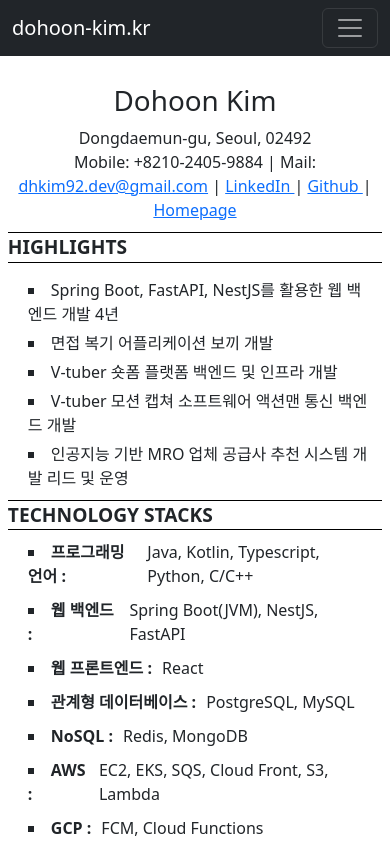
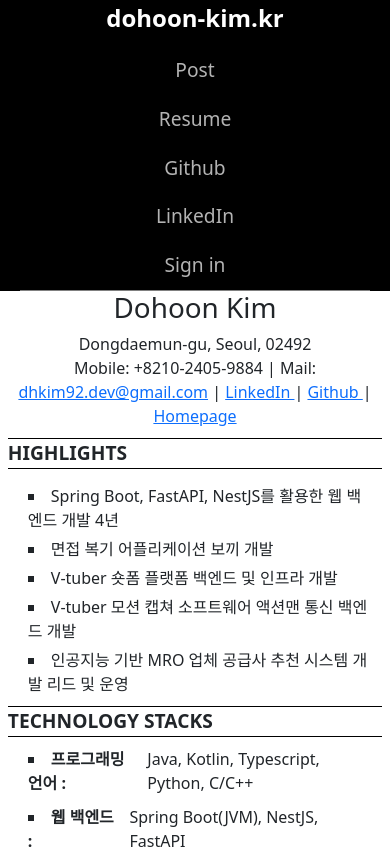
Before and after one commit to dhkim92-dev/blog_frontend_react, a React (Create React App) app: page /resume in a window 390 px wide. Shown: the top 849 px of the page. Built offline with nearby package versions, Linux system fonts and the light colour scheme; no server answers; a small style sheet from the web is missing.

Commit message:
홈 화면 수정 Navigation bar 수정

```diff
--- a/src/App.tsx
+++ b/src/App.tsx
@@ -46,9 +46,7 @@ function App() {
 
   return (
     <>
-      <Container>
-        <Row><NavigationBar/></Row>
-      </Container>
+        <NavigationBar/>
         <Routes>
           <Route path="/" element = {<HomeView/>}/>
           <Route path="/articles" element = {<ArticleView/>}/>
--- a/src/common/navigation/NavigationBar.tsx
+++ b/src/common/navigation/NavigationBar.tsx
@@ -1,8 +1,10 @@
 import React, { useEffect, useRef, useState } from "react";
-import {Container,Nav, Navbar, Button } from "react-bootstrap";
-import {Link, NavigateFunction, useNavigate} from 'react-router-dom'
+import {NavigateFunction, useNavigate} from 'react-router-dom'
 import useAuthentication from "../../common/hooks/useAuthenticated";
 import { signOut } from "../../domain/authentication/api/api";
+import "./css/navigation-bar.css"
+import ClickableText from "./components/ClickableText";
+import { Link } from "react-router-dom";
 
 const NavigationBar : React.FC = () => {
 	const navigate : NavigateFunction = useNavigate();
@@ -18,34 +20,29 @@ const NavigationBar : React.FC = () => {
 	}
 
 	return (
-		<Navbar expanded = {expanded} bg = 'dark' variant='dark' expand='lg' fixed='top' onToggle={toggle}>
-			<Container>
-				<Navbar.Brand as = {Link} to="/">dohoon-kim.kr</Navbar.Brand>
-				<Navbar.Toggle aria-controls='basic-navbar-nav'/>
-				<Navbar.Collapse id = 'basic-navbar-nav' style = {{textAlign:'center'}}>
-					<Nav className='me-auto'>
-						<Nav.Link as = {Link} to="/articles" onClick={()=>close()}> Articles</Nav.Link>
-						<Nav.Link as = {Link} to="/resume" onClick={()=>close()}>Resume</Nav.Link>
-					</Nav>
-					<Nav className='d-flex'>
-						<Nav.Link href={process.env.REACT_APP_GITHUB_URL} onClick={()=>close()}>
-								<img src="/github_30x30.png"></img>
-						</Nav.Link>
-						<Nav.Link href={process.env.REACT_APP_LINKEDIN_URL} onClick={()=>close()}>
-							<img src="/linkedin_30x30.png" style={
-								{backgroundColor: 'white'}
-							}></img>
-						</Nav.Link>
-						{(member==null) ?
-							<Button variant='dark' onClick = {(e)=>{navigate('/sign-in') ; close()}}> Login </Button>
+		<div className="navigation-bar-light">
+			<div className="container">
+				<div className="space-between-container">
+					<div className="left-aligned">
+						<div className="title" onClick = {()=>navigate("/")}> dohoon-kim.kr </div>
+						<ClickableText text="Post" onClick={()=>{navigate("/articles")}}/>
+						<ClickableText text="Resume" onClick={()=>navigate("/resume")}/>
+						<a href="https://github.com/dhkim92-dev"><ClickableText text="Github" onClick={()=>{}}/></a>
+						<a href="https://www.linkedin.com/in/도훈-김-1a9a1322b"><ClickableText text="LinkedIn" onClick={()=>{}}/></a>
+					</div>
+					<div className="right-aligned">
+						{
+							!member?
+							<ClickableText text="Sign in" onClick={()=>{navigate("/sign-in")}}></ClickableText>
 							:
-							<Button variant='dark' onClick = {(e)=>{ console.log('signout'); signOut(); close()}}> Logout </Button>
+							<ClickableText text="Sign out" onClick={()=>{signOut()}}></ClickableText>
 						}
-					</Nav>
-				</Navbar.Collapse>
-			</Container>
-		</Navbar>
+					</div>
+				</div>
+			</div>
+		</div>
 	)
 }
 
+
 export default NavigationBar;
--- /dev/null
+++ b/src/common/navigation/components/ClickableText.tsx
@@ -0,0 +1,15 @@
+import { Children } from "react"
+
+interface ClickableText {
+	text: string
+	onClick: any
+    children?: any
+}
+
+export default function ClickableText({text, onClick}: ClickableText) {
+	return (
+		<div className="clickable-text" onClick={()=>{onClick()}}>
+			{text}
+		</div>
+	)
+}
--- /dev/null
+++ b/src/common/navigation/css/navigation-bar.css
@@ -0,0 +1,99 @@
+.navigation-bar-light {
+    background-color: black;
+    /* padding-top: 10px; */
+    padding-left: 20vw;
+    padding-right: 20vw;
+    display: flex;
+    align-items: center;
+    min-height: 4rem;
+    max-height: 6rem;
+    overflow-x: hidden;
+}
+
+@media print {
+    .navigation-bar-light {
+        display: none;
+    }
+}
+
+.navigation-bar-light .container {
+    width: 100%;
+    display: flex;
+    /* align-items: center; */
+}
+
+.navigation-bar-light .space-between-container {
+    width: 100%;
+    display: flex;
+    justify-content: space-between;
+    align-items: center;
+}
+
+.navigation-bar-light .left-aligned {
+    display: flex;
+    align-items: center;
+    /* border: solid 1px yellow; */
+    gap: 20px;
+}
+
+.navigation-bar-light .right-aligned {
+    margin-left: auto;
+    /* align-items: center; */
+    gap: 20px;
+}
+
+.navigation-bar-light .title {
+    cursor: pointer;
+    width:100%;
+    font-weight: bold;
+    font-size: 1.5rem;
+    color:white;
+}
+
+.navigation-bar-light a {
+    text-decoration: none;
+}
+
+.navigation-bar-light .clickable-text {
+    cursor: pointer;
+    color: rgb(179, 179, 179);
+    font-size: 1.2rem;
+}
+
+.navigation-bar-light .clickable-text:hover {
+    color: white
+}
+
+@media(max-width: 991px) {
+    .navigation-bar-light {
+        padding-left: 5vw;
+        padding-right: 5vw;
+        max-height: 100%;
+        text-align: center;
+    }
+}
+
+@media(max-width: 767px) {
+    .navigation-bar-light {
+        padding-left: 2vw;
+        padding-right: 2vw;
+        text-align: center;
+    }
+
+    .navigation-bar-light .space-between-container {
+        flex-direction: column;
+        align-items: center;
+        border-bottom: 1px gray solid;
+        padding-bottom: 10px;
+    }
+
+    .navigation-bar-light .left-aligned {
+        flex-direction: column;
+    }
+
+    .navigation-bar-light .right-aligned {
+        margin-top: 20px;
+        margin-left: 0;
+    }
+
+}
--- a/src/domain/home/view/HomeView.tsx
+++ b/src/domain/home/view/HomeView.tsx
@@ -7,10 +7,10 @@ import { Timeline } from "./components/Timeline";
 export const HomeView: React.FC = ()=>{
 
     return (
-        <>
+        <div className="home-view">
         <Profile/>
         <SkillSet/>
         <Timeline/>
-        </>
+        </div>
     )
 }
--- a/src/domain/home/view/components/Profile.tsx
+++ b/src/domain/home/view/components/Profile.tsx
@@ -38,13 +38,11 @@ const Profile : React.FC = ()=>{
 
             <div className='main'>
                 <div className='content'>
-                Hi, My name is Dohoon Kim. Work as Backend Engineer.
-                <br/>
-                I can handle 3 web backend frameworks and have CKA Certification.
-                <br/>
-                Also have embedded linux system skills and can handle Graphics API likes OpenGL, Vulkan, CUDA, OpenCL.
-                <br/>
-                Currently, I have interest in Micro service architecture on heavy traffic environment.
+                Welcome, I'm Dohoon Kim.
+                I've continued my four-year journey as a software developer.
+                Mainly, worked as a web backend, but also built service infrastructure.
+                Recently, I'm interested in topics such as high-availability system design in massive traffic environments,
+                and Domain Driven Development. Excluding the field I am working in, I also have technology for embedded systems and graphics technologies such as OpenGL and Vulkan.
                 </div>
             </div>
         </div>
--- a/src/domain/home/view/components/Timeline.tsx
+++ b/src/domain/home/view/components/Timeline.tsx
@@ -42,8 +42,8 @@ const timelineData = [
     }, {
         teamName: "University of Seoul, Graphics Laboratory",
         span: {
-            from: "2018",
-            to: "2020"
+            from: "2015",
+            to: "2018"
         },
         skills: ["OpenCL", "CUDA", "C++", "Python"],
         tasks: [
--- a/src/domain/home/view/css/home-view.css
+++ b/src/domain/home/view/css/home-view.css
@@ -72,7 +72,7 @@
 
 .home-view-profile .summary .photo-container img {
     height: auto;
-    width: 200px;
+    width: 250px;
     border-radius: 50%;
 }
 
--- a/src/domain/resume/css/resume.css
+++ b/src/domain/resume/css/resume.css
@@ -1,5 +1,5 @@
 .resume-light {
-    margin-top: 10vh;
+
     background-color: white;
     padding-left: 30vw;
     padding-right: 30vw;
--- a/src/index.tsx
+++ b/src/index.tsx
@@ -2,7 +2,7 @@ import React from 'react';
 import ReactDOM from 'react-dom/client';
 import './index.css';
 import App from './App';
-import reportWebVitals from './reportWebVitals';
+// import reportWebVitals from './reportWebVitals';
 import "bootstrap/dist/css/bootstrap.min.css"
 import { BrowserRouter } from 'react-router-dom';
 import { rootStore } from './common/store/root';
@@ -23,4 +23,4 @@ root.render(
 // If you want to start measuring performance in your app, pass a function
 // to log results (for example: reportWebVitals(console.log))
 // or send to an analytics endpoint. Learn more: https://bit.ly/CRA-vitals
-reportWebVitals();
+// reportWebVitals();
```
Also changed, not shown: src/App.css (+10 -0 lines).
